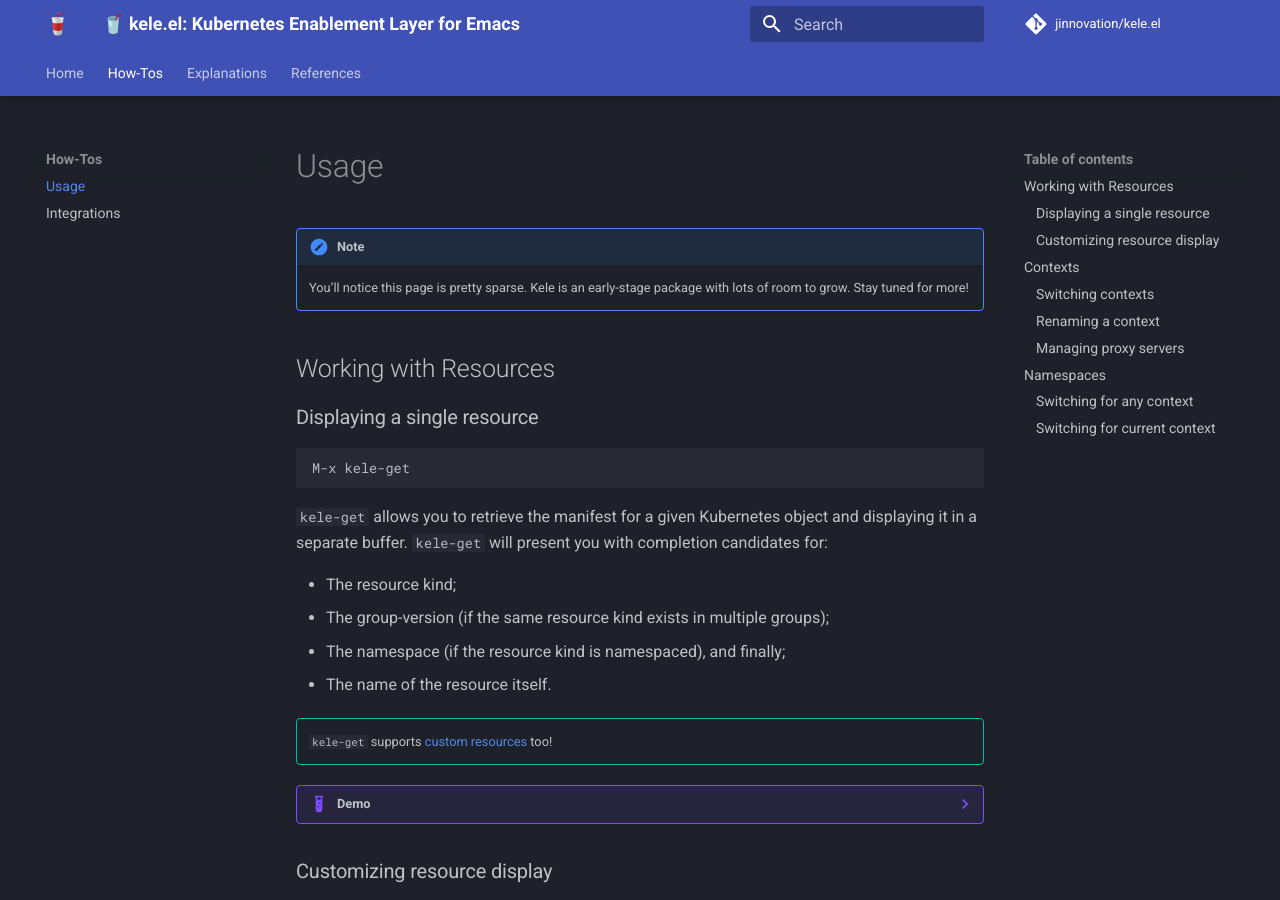
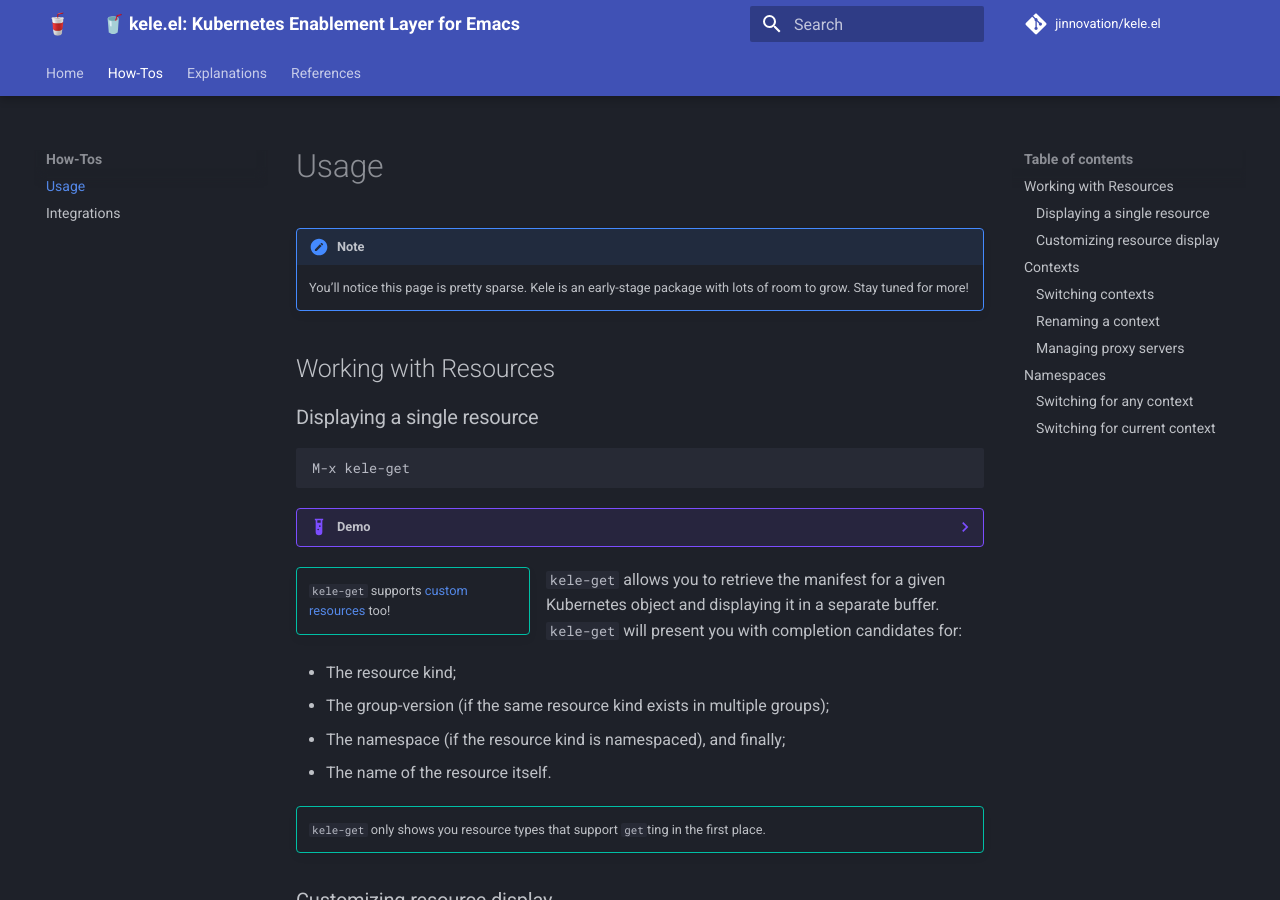
Before and after one commit to jinnovation/kele.el, an MkDocs documentation site: the page built from docs/how-tos/usage.md, in a window 1280 px wide and 900 px high. Built offline with MkDocs 1.6.1 and Material for MkDocs 9.7.7, drawn with Linux system fonts in a browser that asks for light colours; comment, search, counter and statistics services are not loaded.

Commit message:
`kele-get`: Only present resources that support `get`ting (#82)
Closes #81.

````diff
--- a/docs/how-tos/usage.md
+++ b/docs/how-tos/usage.md
@@ -13,6 +13,14 @@
 M-x kele-get
 ```
 
+??? example "Demo"
+
+    ![](./img/kele-get.gif)
+
+!!! tip inline ""
+
+    `kele-get` supports [custom resources] too!
+
 `kele-get` allows you to retrieve the manifest for a given Kubernetes object and
 displaying it in a separate buffer. `kele-get` will present you with completion
 candidates for:
@@ -24,11 +32,8 @@
 
 !!! tip ""
 
-    `kele-get` supports [custom resources] too!
-
-??? example "Demo"
-
-    ![](./img/kele-get.gif)
+    `kele-get` only shows you resource types that support `get`ting in the first
+    place.
 
 ### Customizing resource display
 
````
Also changed, not shown: docs/references/changelog.md (+5 -0 lines), 2 other files.
